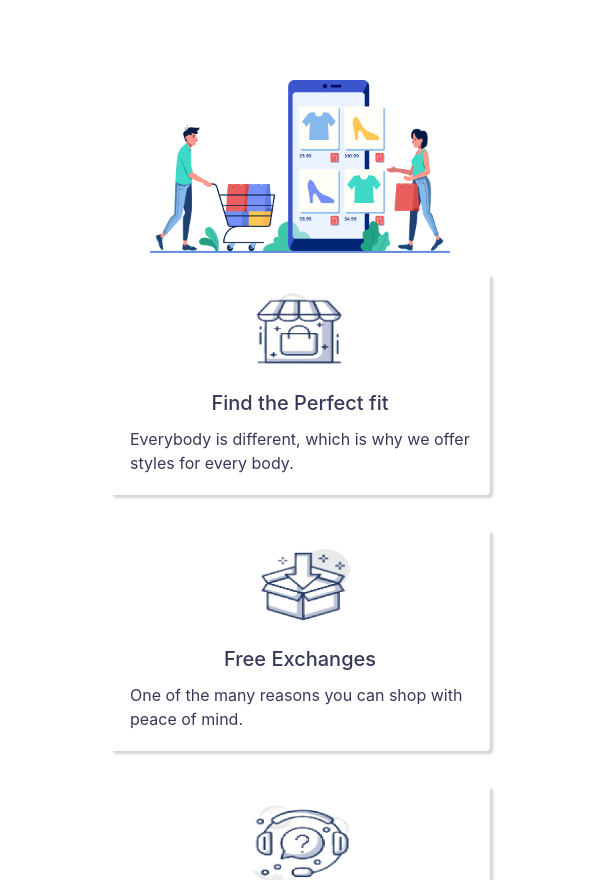
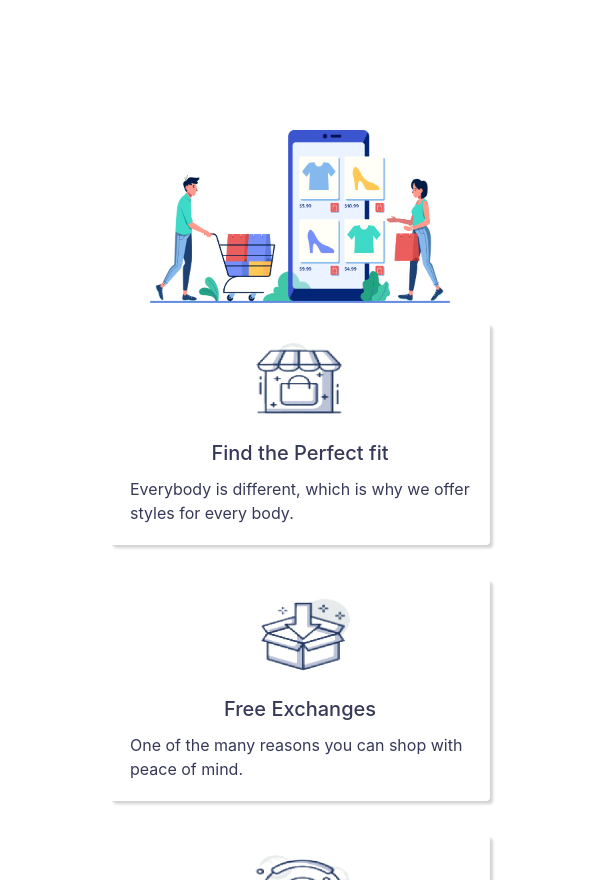
Before and after one commit to mahadihpu/penguin-fashion, a plain HTML site: page index.html in a window 600 px wide. Shown: the part 4074-4954 px from the top of the page. Drawn offline with nearby package versions, Linux system fonts and the light colour scheme.

Commit message:
Update style.css

```diff
--- a/style.css
+++ b/style.css
@@ -52,6 +52,7 @@ p,h5{
     .about-us .details-picture{
         height: 354px;
         width: 600px;
+        margin-top: 50px;
     }
   }
   @media only screen and (max-width: 600px) {
@@ -82,7 +83,7 @@ p,h5{
     }
     .about-us .details-picture{
         height: 173px;
-        width: 297px;
+        width: 292px;
         display: block;
         margin-left: auto;
         margin-right: auto;
```
